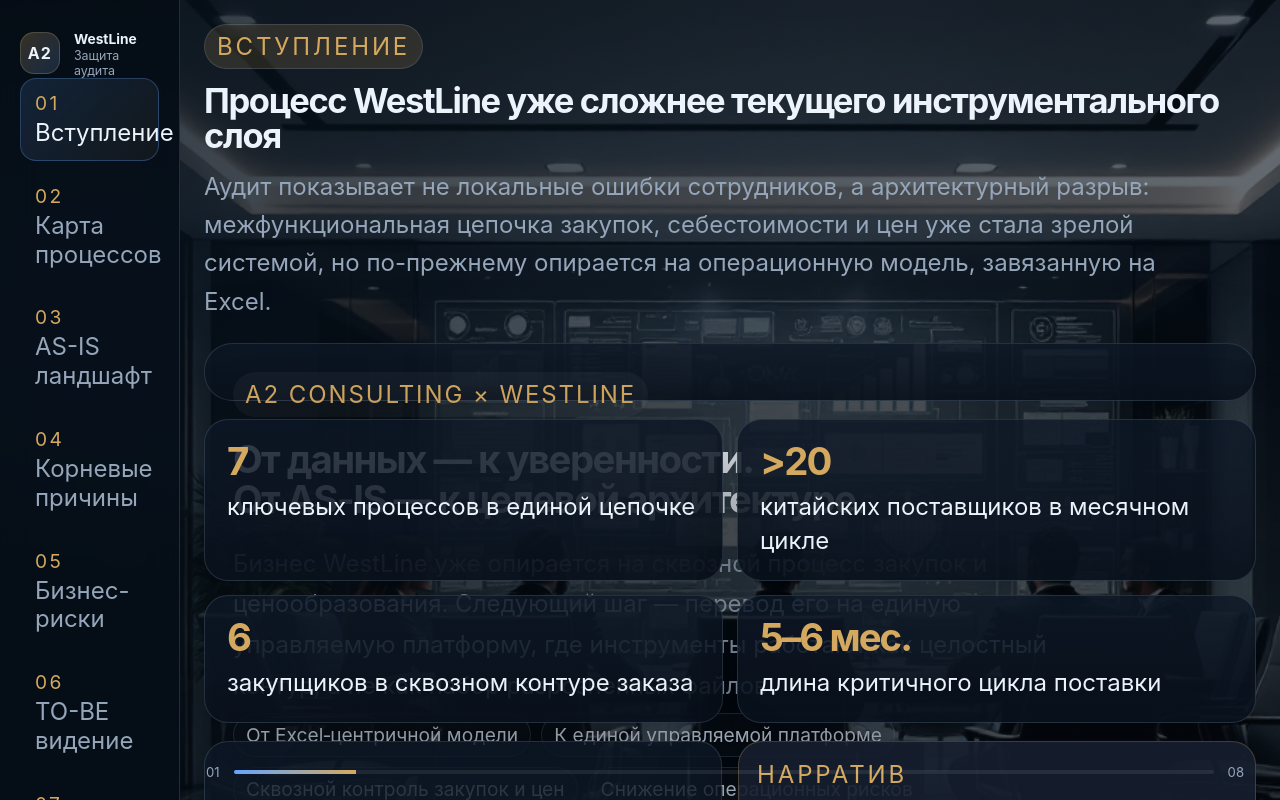
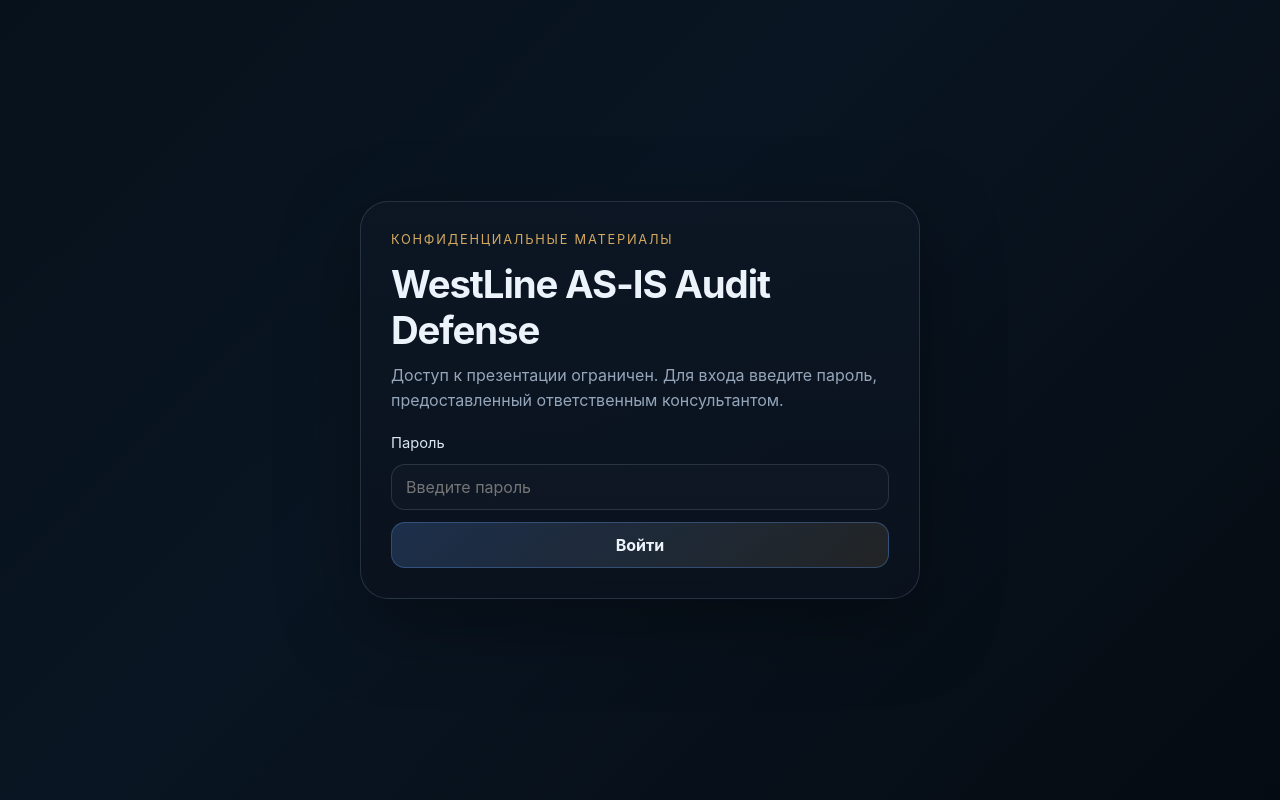
Before and after one commit to Evgeniy-Hurinovich/WL, a Next.js app: page / in a window 1280 px wide. Built offline with nearby package versions, Linux system fonts and the light colour scheme.

Commit message:
Add access gate and logout action
Introduce a title access screen with password check before opening the presentation, persist access in session storage, and add a logout button in the rail to return to the login gate.

Made-with: Cursor

```diff
--- a/app/globals.css
+++ b/app/globals.css
@@ -42,6 +42,87 @@ select {
 a {
   color: inherit;
   text-decoration: none;
+}
+
+.access-gate-shell {
+  width: 100vw;
+  height: 100dvh;
+  display: grid;
+  place-items: center;
+  padding: 24px;
+}
+
+.access-gate-panel {
+  width: min(560px, 100%);
+  border-radius: 28px;
+  padding: 30px;
+}
+
+.access-gate-eyebrow {
+  margin: 0;
+  color: var(--gold);
+  font-size: 0.8rem;
+  letter-spacing: 0.14em;
+  text-transform: uppercase;
+}
+
+.access-gate-title {
+  margin: 14px 0 10px;
+  font-size: clamp(1.9rem, 4vw, 2.4rem);
+  letter-spacing: -0.03em;
+}
+
+.access-gate-text {
+  margin: 0;
+  color: var(--muted);
+  line-height: 1.55;
+}
+
+.access-gate-form {
+  display: grid;
+  gap: 12px;
+  margin-top: 22px;
+}
+
+.access-gate-label {
+  font-size: 0.92rem;
+  color: #d9e5f3;
+}
+
+.access-gate-input {
+  width: 100%;
+  border: 1px solid var(--border);
+  background: rgba(255, 255, 255, 0.02);
+  color: var(--text);
+  border-radius: 14px;
+  padding: 12px 14px;
+  outline: none;
+}
+
+.access-gate-input:focus {
+  border-color: rgba(102, 164, 255, 0.5);
+}
+
+.access-gate-error {
+  margin: 0;
+  color: var(--danger);
+  font-size: 0.88rem;
+}
+
+.access-gate-button {
+  border: 1px solid rgba(102, 164, 255, 0.3);
+  background: linear-gradient(135deg, rgba(102, 164, 255, 0.2), rgba(212, 169, 95, 0.12));
+  color: var(--text);
+  border-radius: 14px;
+  padding: 12px 18px;
+  font-weight: 650;
+  cursor: pointer;
+  transition: transform 0.18s ease, border-color 0.18s ease;
+}
+
+.access-gate-button:hover {
+  transform: translateY(-1px);
+  border-color: rgba(102, 164, 255, 0.45);
 }
 
 .app-shell {
@@ -173,6 +254,24 @@ a {
   color: var(--muted);
   font-size: 0.9rem;
   line-height: 1.7;
+}
+
+.rail-logout {
+  margin-top: 10px;
+  width: 100%;
+  border: 1px solid rgba(102, 164, 255, 0.28);
+  background: rgba(102, 164, 255, 0.1);
+  color: #dce9fb;
+  border-radius: 12px;
+  padding: 8px 10px;
+  cursor: pointer;
+  transition: border-color 0.18s ease, background 0.18s ease, transform 0.18s ease;
+}
+
+.rail-logout:hover {
+  border-color: rgba(102, 164, 255, 0.45);
+  background: rgba(102, 164, 255, 0.16);
+  transform: translateY(-1px);
 }
 
 .viewport {
--- a/app/page.tsx
+++ b/app/page.tsx
@@ -1,5 +1,74 @@
+'use client';
+
+import { FormEvent, useEffect, useState } from 'react';
 import { AuditDefenseApp } from '@/components/audit-defense-app';
 
+const ACCESS_PASSWORD = 'a2-wl';
+const ACCESS_STORAGE_KEY = 'wl-access-granted';
+
 export default function HomePage() {
-  return <AuditDefenseApp />;
+  const [isGranted, setIsGranted] = useState(false);
+  const [password, setPassword] = useState('');
+  const [error, setError] = useState('');
+
+  useEffect(() => {
+    const hasAccess = window.sessionStorage.getItem(ACCESS_STORAGE_KEY) === 'true';
+    if (hasAccess) {
+      setIsGranted(true);
+    }
+  }, []);
+
+  const handleSubmit = (event: FormEvent<HTMLFormElement>) => {
+    event.preventDefault();
+    if (password.trim() === ACCESS_PASSWORD) {
+      window.sessionStorage.setItem(ACCESS_STORAGE_KEY, 'true');
+      setIsGranted(true);
+      setError('');
+      return;
+    }
+
+    setError('Неверный пароль. Проверьте ввод.');
+  };
+
+  const handleLogout = () => {
+    window.sessionStorage.removeItem(ACCESS_STORAGE_KEY);
+    setIsGranted(false);
+    setPassword('');
+    setError('');
+  };
+
+  if (isGranted) {
+    return <AuditDefenseApp onLogout={handleLogout} />;
+  }
+
+  return (
+    <main className="access-gate-shell">
+      <div className="access-gate-panel premium-panel">
+        <p className="access-gate-eyebrow">Конфиденциальные материалы</p>
+        <h1 className="access-gate-title">WestLine AS-IS Audit Defense</h1>
+        <p className="access-gate-text">
+          Доступ к презентации ограничен. Для входа введите пароль, предоставленный ответственным консультантом.
+        </p>
+
+        <form className="access-gate-form" onSubmit={handleSubmit}>
+          <label className="access-gate-label" htmlFor="access-password">
+            Пароль
+          </label>
+          <input
+            id="access-password"
+            className="access-gate-input"
+            type="password"
+            autoComplete="current-password"
+            value={password}
+            onChange={(event) => setPassword(event.target.value)}
+            placeholder="Введите пароль"
+          />
+          {error ? <p className="access-gate-error">{error}</p> : null}
+          <button type="submit" className="access-gate-button">
+            Войти
+          </button>
+        </form>
+      </div>
+    </main>
+  );
 }
--- a/components/audit-defense-app.tsx
+++ b/components/audit-defense-app.tsx
@@ -23,7 +23,11 @@ import {
 
 const TRANSITION = { duration: 0.65, ease: [0.22, 1, 0.36, 1] } as const;
 
-export function AuditDefenseApp() {
+type AuditDefenseAppProps = {
+  onLogout?: () => void;
+};
+
+export function AuditDefenseApp({ onLogout }: AuditDefenseAppProps) {
   const [activeIndex, setActiveIndex] = useState(0);
   const [drawerItem, setDrawerItem] = useState<DrillItem | null>(null);
   const wheelLockRef = useRef(false);
@@ -88,7 +92,7 @@ export function AuditDefenseApp() {
       <div className="ambient ambient-left" />
       <div className="ambient ambient-right" />
 
-      <RailNavigation items={scenes} activeIndex={activeIndex} onSelect={goTo} />
+      <RailNavigation items={scenes} activeIndex={activeIndex} onSelect={goTo} onLogout={onLogout} />
 
       <div className="viewport">
         <AnimatePresence mode="wait">
--- a/components/rail-navigation.tsx
+++ b/components/rail-navigation.tsx
@@ -4,9 +4,10 @@ type RailNavigationProps = {
   items: { id: string; railLabel: string; eyebrow: string }[];
   activeIndex: number;
   onSelect: (index: number) => void;
+  onLogout?: () => void;
 };
 
-export function RailNavigation({ items, activeIndex, onSelect }: RailNavigationProps) {
+export function RailNavigation({ items, activeIndex, onSelect, onLogout }: RailNavigationProps) {
   return (
     <aside className="rail-nav" aria-label="Навигация по разделам">
       <div className="rail-brand">
@@ -49,6 +50,11 @@ export function RailNavigation({ items, activeIndex, onSelect }: RailNavigationP
       <div className="rail-footer">
         <div>← → / колесо</div>
         <div>режим презентации</div>
+        {onLogout ? (
+          <button type="button" className="rail-logout" onClick={onLogout}>
+            Выйти
+          </button>
+        ) : null}
       </div>
     </aside>
   );
```
